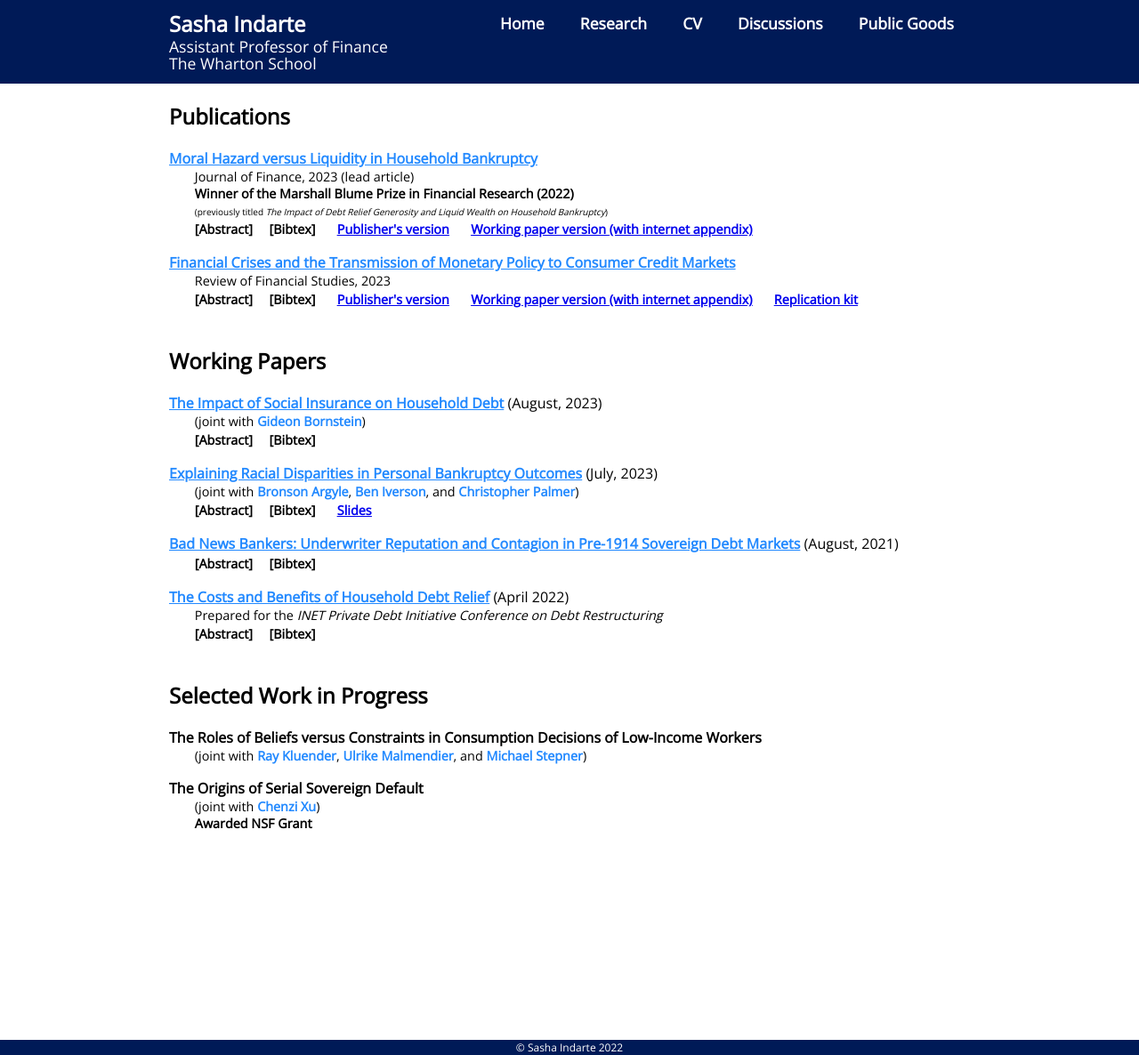
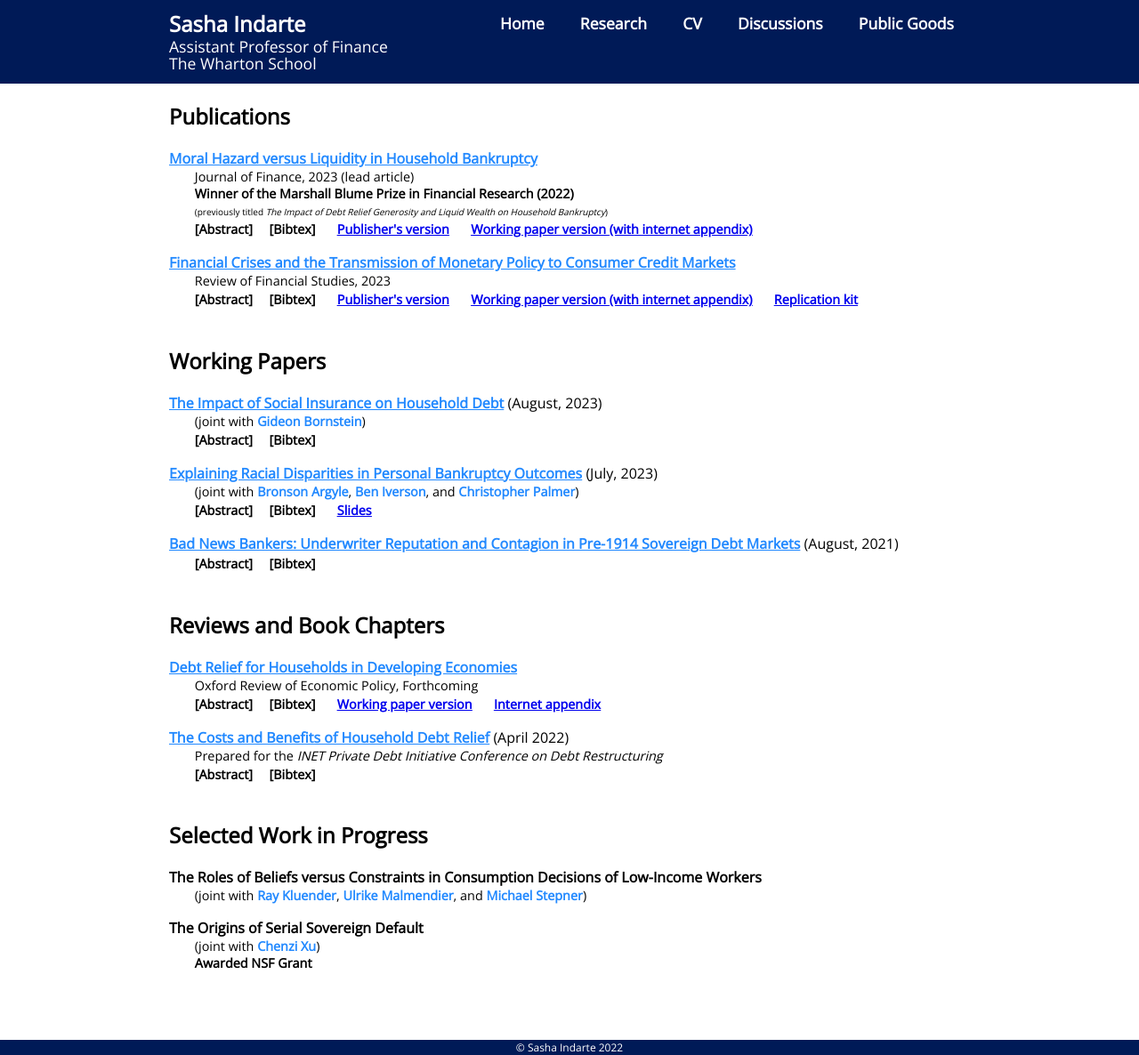
Before and after one commit to sashaindarte/sashaindarte.github.io, a Jekyll site: the page built from research/index.html, in a window 1280 px wide and 1186 px high. Shown: the whole window at 89% size. Built offline with Jekyll 4.4.1, drawn with Linux system fonts in a browser that asks for light colours.

Commit message:
added oxrep, redid layout

```diff
--- a/research/index.html
+++ b/research/index.html
@@ -111,6 +111,9 @@ title: Sasha Indarte - Research
 			</div>
 
 		</div>
+
+
+
 
 
 
@@ -234,6 +237,52 @@ title: Sasha Indarte - Research
 
 
 
+		<br>
+		<h2>Reviews and Book Chapters</h2>
+
+		<!--ox rep debt relief w Martin-->
+		<div class="container">
+			<p style="margin-bottom:0px;"><a href="/research/OxRep_IndarteKanz_PAPER.pdf">
+				<u><b>
+				Debt Relief for Households in Developing Economies</b></u></a>
+			</p>
+
+			<p style="padding-left:2em;padding-bottom:0em;margin-top:0em;margin-bottom:0em;font-size:0.9em;">
+				Oxford Review of Economic Policy, Forthcoming
+			</p>
+
+			<label for="toggle7a" class="toggle-header" style="font-size:0.9em;">&emsp;&emsp;[Abstract]</label>
+	    		<label for="toggle7b" class="toggle-header" style="font-size:0.9em;">&emsp;[Bibtex]</label>
+			<!--&emsp; <a href="https://academic.oup.com/rfs/advance-article/doi/10.1093/rfs/hhad036/7152287?utm_source=authortollfreelink&utm_campaign=rfs&utm_medium=email&guestAccessKey=d6a6abba-0ca0-48d4-ae0b-e94c8f0abf86" style="font-size: 0.9em;"><u><b>Publisher's version</b></u></a>-->
+			&emsp; <a href="/research/OxRep_IndarteKanz_PAPER.pdf" style="font-size: 0.9em;"><u><b>Working paper version</b></u></a>
+			&emsp; <a href="https://drive.google.com/open?id=0B1yXB3lN__3Aa0MtYy1jN3FVY0E" style="font-size: 0.9em;"><u><b>Internet appendix</b></u></a>
+			<!--&emsp; <a href="https://dataverse.harvard.edu/dataset.xhtml?persistentId=doi:10.7910/DVN/BBLMRG" style="font-size: 0.9em;"><u><b>Replication kit</b></u></a>-->
+
+			<input type="checkbox" id="toggle7a" class="toggle-container" />
+			<div class="toggle-content">
+			<p style="padding-left:4em;padding-bottom:0.5em;margin-top:0.5em;font-size:0.9em;" align = "justify">
+				Households in developing economies have greater access to formal credit today than at any point in history, owing to the global expansion of microfinance and recent innovations in consumer finance such as digital lending. While this has improved the ability to smooth consumption and invest in productive activities, it has also raised concerns about overindebtedness. Against this background, this paper reviews and extends the literature on debt relief for households in developing countries. We begin by laying out a simple stylized model that illustrates the costs and benefits of debt relief and use the model to guide our review of the evidence on various relief policies, such as debt forbearance, debt forgiveness, and personal bankruptcy. We additionally present survey evidence from a population of microfinance and bank borrowers with recent exposure to debt relief. The results highlight that an important downside of discretionary debt relief policies, which are common in developing countries, is their potential to affect borrower expectations and create moral hazard. The development of legal bankruptcy institutions that offer a rules-based avenue to discharge unsustainable debts is a promising path to alleviate the credit market inefficiencies that have often accompanied debt relief initiatives in developing economies.
+			</p>
+			</div>
+
+	    		<input type="checkbox" id="toggle7b" class="toggle-container" />
+			<div class="toggle-content">
+			<p style="padding-left:4em;padding-bottom:0.5em;margin-top:0.5em;font-size:0.9em;" align = "justify">
+				@article{indarte2023debt, <br>
+				  title={Debt Relief for Households in Developing Economies}, <br>
+				  author={Indarte, Sasha and Kanz, Martin}, <br>
+				  journal={Oxford Review of Economic Policy}, <br>
+				  year={forthcoming}<br>
+				}
+			</p>
+			</div>
+
+		</div>
+
+
+
+
+
 		<!--DEBT RELIEF INET-->
 		<div class="container">
 			<p style="margin-bottom:0px;"><a href="/research/si_INET_debt_relief.pdf">
@@ -268,10 +317,6 @@ title: Sasha Indarte - Research
 			</div>
 
 		</div>
-
-
-
-
 
 
 
```
